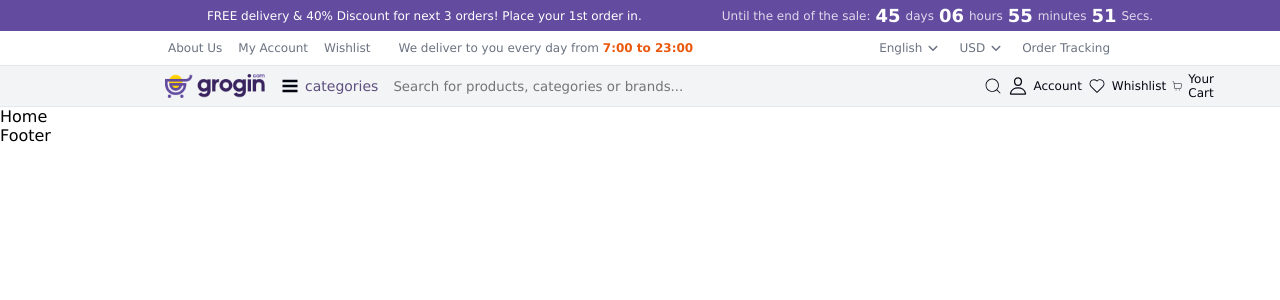
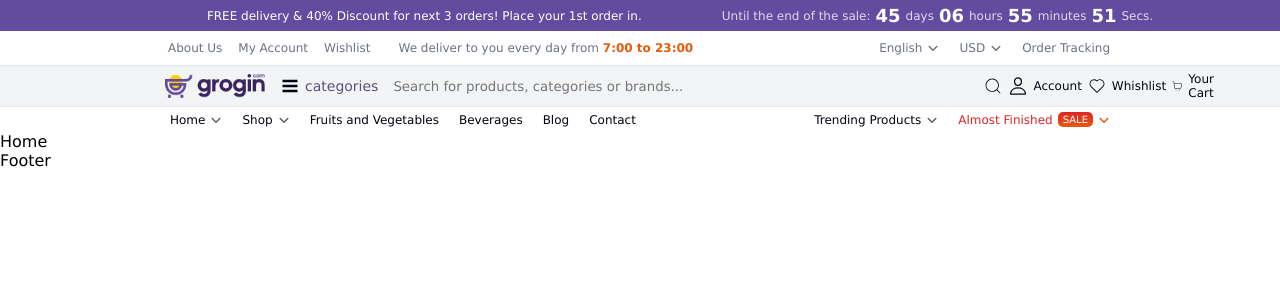
Before and after one commit to sinha-niranjan/ecommerce_frontend, a React (Vite) app: page / in a window 1280 px wide. Shown: the top 300 px of the page. Built offline with nearby package versions, Linux system fonts and the light colour scheme.

Commit message:
Changes to be committed: 	new file:   src/assets/images/banner.png 	modified:   src/components/Header/Header.jsx 	modified:   src/components/Header/Header.scss

```diff
--- a/src/components/Header/Header.jsx
+++ b/src/components/Header/Header.jsx
@@ -51,8 +51,13 @@ const Header = () => {
             categories
           </div>
           <div className="search-box">
-            <input type="search" name="" id="" placeholder="Search for products, categories or brands..." />
-            <CiSearch/>
+            <input
+              type="search"
+              name=""
+              id=""
+              placeholder="Search for products, categories or brands..."
+            />
+            <CiSearch />
           </div>
           <div className="account">
             <IoPersonOutline />
@@ -67,6 +72,32 @@ const Header = () => {
             <p>Your Cart</p>
           </div>
         </div>
+        <div className="header-row-third">
+          <div className="right">
+            <span>
+              <p>Home</p>
+              <FaAngleDown />
+            </span>
+            <span>
+              <p>Shop</p>
+              <FaAngleDown />
+            </span>
+            <span>Fruits and Vegetables</span>
+            <span>Beverages</span>
+            <span>Blog</span>
+            <span>Contact</span>
+          </div>
+          <div className="left">
+            <span>
+              <p>Trending Products </p>
+              <FaAngleDown />
+            </span>
+            <span className="warning">
+              Almost Finished <p>SALE</p>
+              <FaAngleDown />
+            </span>
+          </div>
+        </div>
       </div>
     </>
   );
--- a/src/components/Header/Header.scss
+++ b/src/components/Header/Header.scss
@@ -135,9 +135,59 @@
         padding: 5px;
       }
 
-      >svg{
+      > svg {
         font-size: 20px;
       }
     }
   }
+
+  .header-row-third {
+    display: flex;
+    justify-content: space-between;
+    width: 100%;
+    padding: 0 10rem;
+
+    > div {
+      display: flex;
+      align-items: center;
+      font-size: 12px;
+      font-weight: 500;
+      color: #01040e;
+      > span {
+        display: flex;
+        align-items: center;
+        justify-content: space-between;
+        margin: 5px 10px;
+
+        > p {
+          margin-right: 5px;
+        }
+
+        > svg {
+          color: #030712a3;
+        }
+      }
+    }
+
+    .left {
+      .warning {
+        color: #dc2626;
+
+        font-weight: 500;
+
+        > p {
+          margin: 0 5px;
+          border-radius: 5px;
+          font-size: 10px;
+          padding: 2px 5px;
+          color: white;
+          background-image: linear-gradient(#dc2626, #ea580c);
+        }
+
+        > svg {
+          color: #ea580c;
+        }
+      }
+    }
+  }
 }
```
Also changed, not shown: src/assets/images/banner.png (added).
